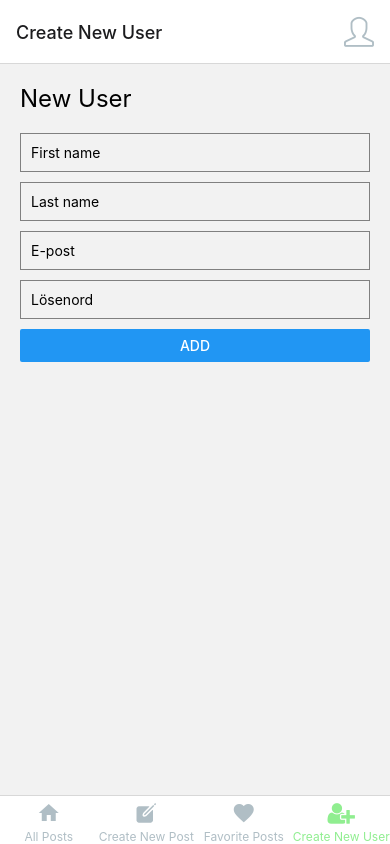
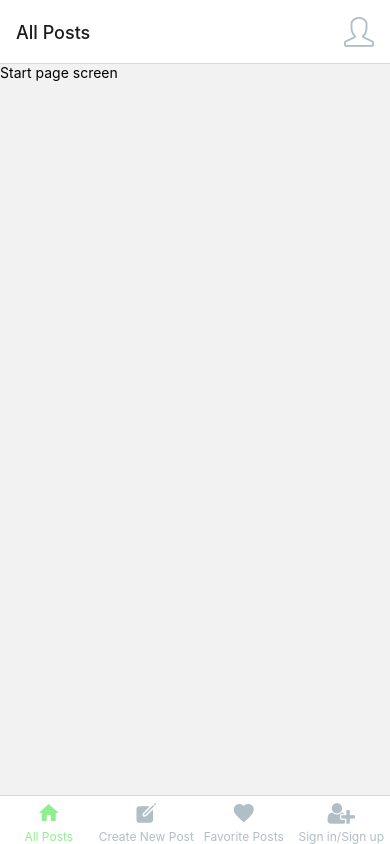
Before and after one commit to Davod0/Expo-React-Native-Postify, a React Native app: screen /CreateUser in a window 390 px wide. Built offline with nearby package versions, Linux system fonts and the light colour scheme.

Commit message:
Renamed CreateUserScreen to SignInSignUpScreen and renamed UserForm to CreateUserForm

```diff
--- a/Components/User/UserForm.tsx
+++ b/Components/User/CreateUserForm.tsx
@@ -6,7 +6,7 @@
 import { User, UserSchema } from "./UserSchema";
 
 
-export default function UserFrom({navigation}: any){
+export default function CreateUserForm({navigation}: any){
 
      const { register, handleSubmit, setValue, reset, formState: { errors, isSubmitSuccessful } } = useForm<User>({
         resolver: zodResolver(UserSchema),
--- a/Navigators/TabStackNavigator.tsx
+++ b/Navigators/TabStackNavigator.tsx
@@ -7,14 +7,14 @@
 import { Text } from "react-native";
 import { useUser } from '../Components/User/UserProvider';
 import CreatePostScreen from '../Screens/CreatePostScreen';
-import CreateUserScreen from '../Screens/CreateUserScreen';
+import SignInSignUpScreen from '../Screens/SignInSignUpScreen';
 import FavoriteScreen from "../Screens/FavoritePostsScreen";
 import StartPageScreen from "../Screens/StartPageScreen";
 
 export type TabStackParamList = {
     FavoritePosts: undefined;
     StartPage: undefined;
-    CreateUser : undefined;
+    SignInSignUp : undefined;
     CreatePost: undefined;
 }
 
@@ -66,13 +66,13 @@
                 }}
             />
             {!currentUser && (
-                <TabStack.Screen name="CreateUser" component={CreateUserScreen}
+                <TabStack.Screen name="SignInSignUp" component={SignInSignUpScreen }
                     options={{
-                        title: "Create New User",
+                        title: "Join Us",
                         tabBarIcon: (props) => <FontAwesome name="user-plus" size={24} color={props.focused? "#90EE90" : "#B0BEC5"}/>,
                         tabBarLabel: ({ focused }) => (
                         <Text style={{ color: focused ? "#90EE90" : "#B0BEC5", fontSize: 12 }}>
-                            Create New User
+                            Sign in/Sign up
                         </Text>)
                     }}
                 />
--- a/Screens/CreateUserScreen.tsx
+++ /dev/null
@@ -1,10 +0,0 @@
-import { View } from "react-native";
-import UserFrom from "../Components/User/UserForm";
-
-export default function CreateUserScreen({navigation}: any){
-    return (
-        <View>
-            <UserFrom navigation={navigation}/>
-        </View>
-    );
-}
--- /dev/null
+++ b/Screens/SignInSignUpScreen.tsx
@@ -0,0 +1,10 @@
+import { View } from "react-native";
+import CreateUserForm from "../Components/User/CreateUserForm";
+
+export default function SignInSignUpScreen({navigation}: any){
+    return (
+        <View>
+            <CreateUserForm navigation={navigation}/>
+        </View>
+    );
+}
```
